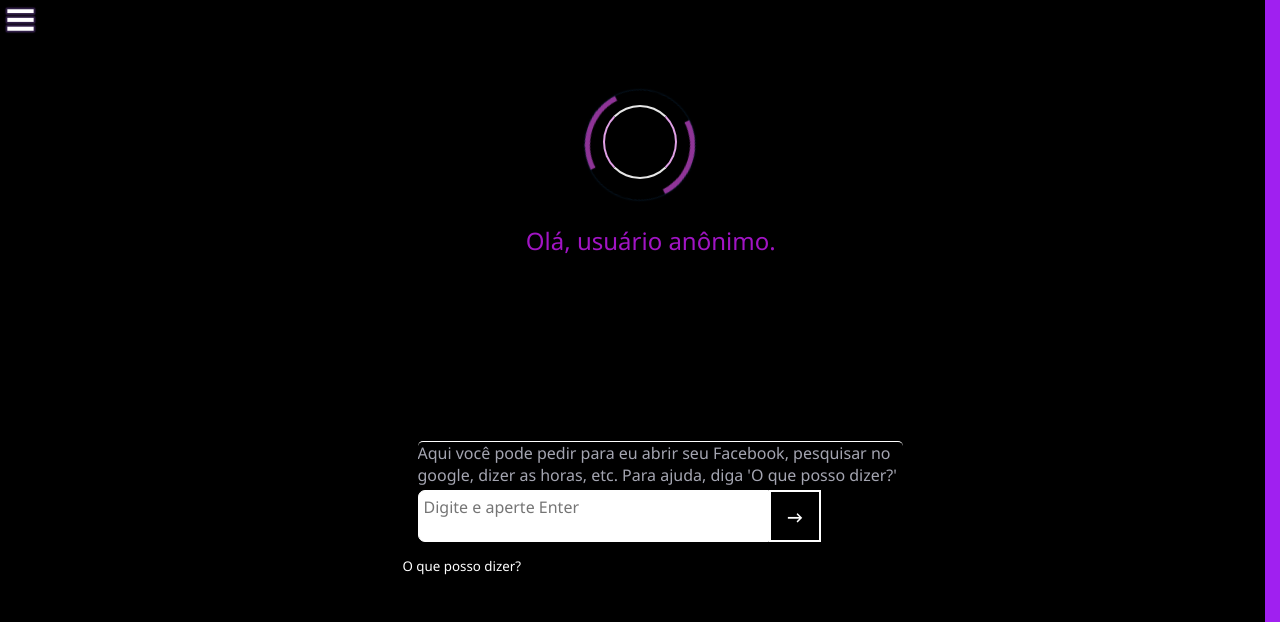
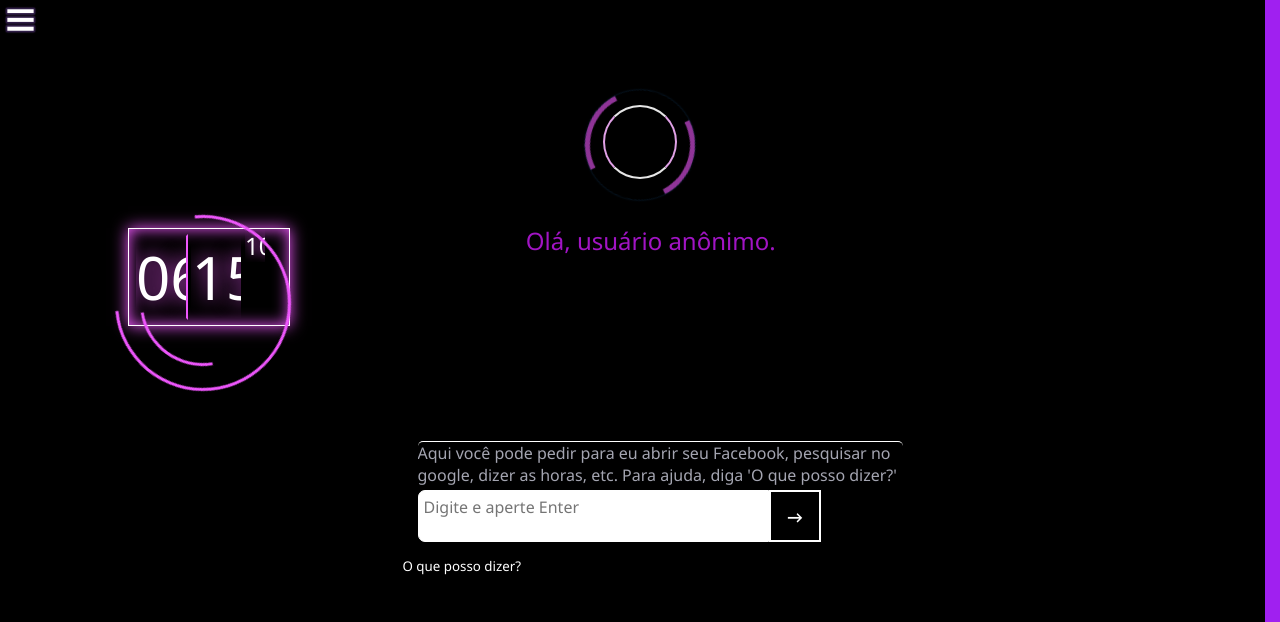
Before and after one commit to JVRibeiro/jvribeiro.github.io, a PHP site: page / in a window 1280 px wide. Shown: the top 622 px of the page. Run offline with PHP 8.4, Linux system fonts and the light colour scheme.

Commit message:
03:14 16/10/2014

```diff
--- a/index.html
+++ b/index.html
@@ -16,7 +16,7 @@ Miley BETA
 
 	</head>
 
-<body onLoad="mileyIni(); getHist()">
+<body onLoad="mileyIni(); getHist(); clock()">
 
 
 		<div id="loader-wrapper">
@@ -36,6 +36,11 @@ Miley BETA
 	<div class="In"></div><!-- Ciclo interno -->
 		</center>
 
+<div id="rel-decoracao">
+	<div id='rel'>
+<input id='hor'></span> <input id='min'></span> <sup><input id='seg'></span></sup>
+	</div>
+</div>
 
 		<center>
 	<form name="miley">
--- a/miley.brain.js
+++ b/miley.brain.js
@@ -79,7 +79,6 @@ imagem.src = "tb.png"; // BLOQUEADO
 imagem_m.src = "tb.png"; // BLOQUEADO
 imagem.title = "Teclado bloqueado"; imagem_m.title = "Teclado bloqueado";
 }
-
 else {
 d.getElementById("teclado").style.display = "block";
 d.getElementById("locked").style.display = "none";
@@ -89,6 +88,17 @@ imagem_m.src = "tp.png"; // PERMITIDO
 imagem.title = "Teclado desbloqueado";
 imagem_m.title = "Teclado desbloqueado";
  }
+};
+
+function clock() {
+now = new Date(); h = now.getHours(); m = now.getMinutes(); s = now.getSeconds();
+strSeg = new String (s); if (strSeg.length == 1) {s = "0"+s};
+strMin = new String (m); if (strMin.length == 1) {m = "0"+m};
+strHor = new String (h); if (strHor.length == 1) {h = "0"+h};
+  d.getElementById('hor').value = h;
+  d.getElementById('min').value = m;
+  d.getElementById('seg').value = s;
+     setInterval("clock()",1000);
 };
 
   var brain = new Array (
--- a/miley.comandos.js
+++ b/miley.comandos.js
@@ -10,9 +10,8 @@
 
 // * ------------------------------------------------------
 // * miley.comandos.js
-// * Versão: 1.0.7
-// * Autor: Victor Ribeiro (@JVRibeiiro)
-// * ------------------------------------------------------
+// * versão	: 1.0.7
+// * autor	: Victor Ribeiro @JVRibeiiro
 "use strict";
 
 var w = window;
@@ -96,19 +95,7 @@ var algo;
 
     function getFirstProp(obj) {
       for (var i in obj) return obj[i];
-    }
-
-    // This next bit borrowed from Prototype / hacked together
-    // You may want to replace with something more robust
-    function stripTags(s) {
-      return s.replace(/<\w+(\s+("[^"]*"|'[^']*'|[^>])+)?>|<\/\w+>/gi, "");
-    }
-    function htmlDecode(input){
-      var e = document.createElement("div");
-      e.innerHTML = input;
-      return e.childNodes.length === 0 ? "" : e.childNodes[0].nodeValue;
-    }
-
+    };
 
 // * Bing
 	var bing = function(algo) {abrirWindowB = w.open('http://bing.com/', 'bing', 'width=1400, height=640, top=25, left=0'); d.getElementById("resposta").value = "Certo. Vou abrir o Bing."; voz();};
--- a/miley.estilo.css
+++ b/miley.estilo.css
@@ -1049,3 +1049,19 @@ font-family: Segoe UI Light, Segoe UI, sans-serif;
 100% {box-shadow: 0 0 20px #EE56FC, inset 0 0 20px #EE56FC;
 }
 }
+
+/* * Relogio digital * */
+#rel {border: 1px solid #fff; width: 150px; padding: 5px; z-index: 10; box-shadow: 0 0 15px #ee56fc, inset 0 0 15px #ee56fc;}
+
+#hor {color: #fff; font-family: Agency FB, Segoe UI, sans-serif; font-size: 45pt; text-shadow: 0 0 20px #EE56FC; background: transparent; width: 50px; border-right-color: #ee56fc; border-top-color: transparent; border-left-color: transparent; border-bottom-color:transparent; z-index: 1;}
+#min {color: #fff; font-family: Agency FB, Segoe UI, sans-serif; font-size: 45pt; text-shadow: 0 0 20px #EE56FC; background: transparent; width: 50px; border: none; z-index: 1;}
+#seg {color: #fff; font-family: Agency FB, Segoe UI, sans-serif; font-size: 18pt; vertical-align: top; text-shadow: 0 0 10px #EE56FC; background: transparent; width: 20px; border: none; z-index: 2;}
+
+#rel-decoracao {display: block; position: fixed; top: 300px; left: 200px; width: 150px; height: 150px; margin: -75px 0 0 -75px; border-radius: 50%; border: 3px solid transparent; z-index: 1;}
+#rel-decoracao:before {content: ""; padding: 20px; position: absolute; top: -13px; left: -13px; right: -13px; bottom: -13px; border-radius: 50%; border: 3px solid transparent; border-top-color: #EE56FC; border-right-color: #EE56FC; border-bottom-color: #EE56FC; -webkit-animation: spin 60s linear infinite; z-index: 1;}
+#rel-decoracao:after {content: ""; position: absolute; top: 12px; left: 12px; right: 12px; bottom: 12px; border-radius: 50%; border: 3px solid transparent; border-top-color: #ee56fc; -webkit-animation: spin 1s linear infinite; z-index: 1;}
+
+@-webkit-keyframes spin {
+0% {-webkit-transform: rotate(0deg);}
+100% {-webkit-transform: rotate(360deg);}
+}
```
